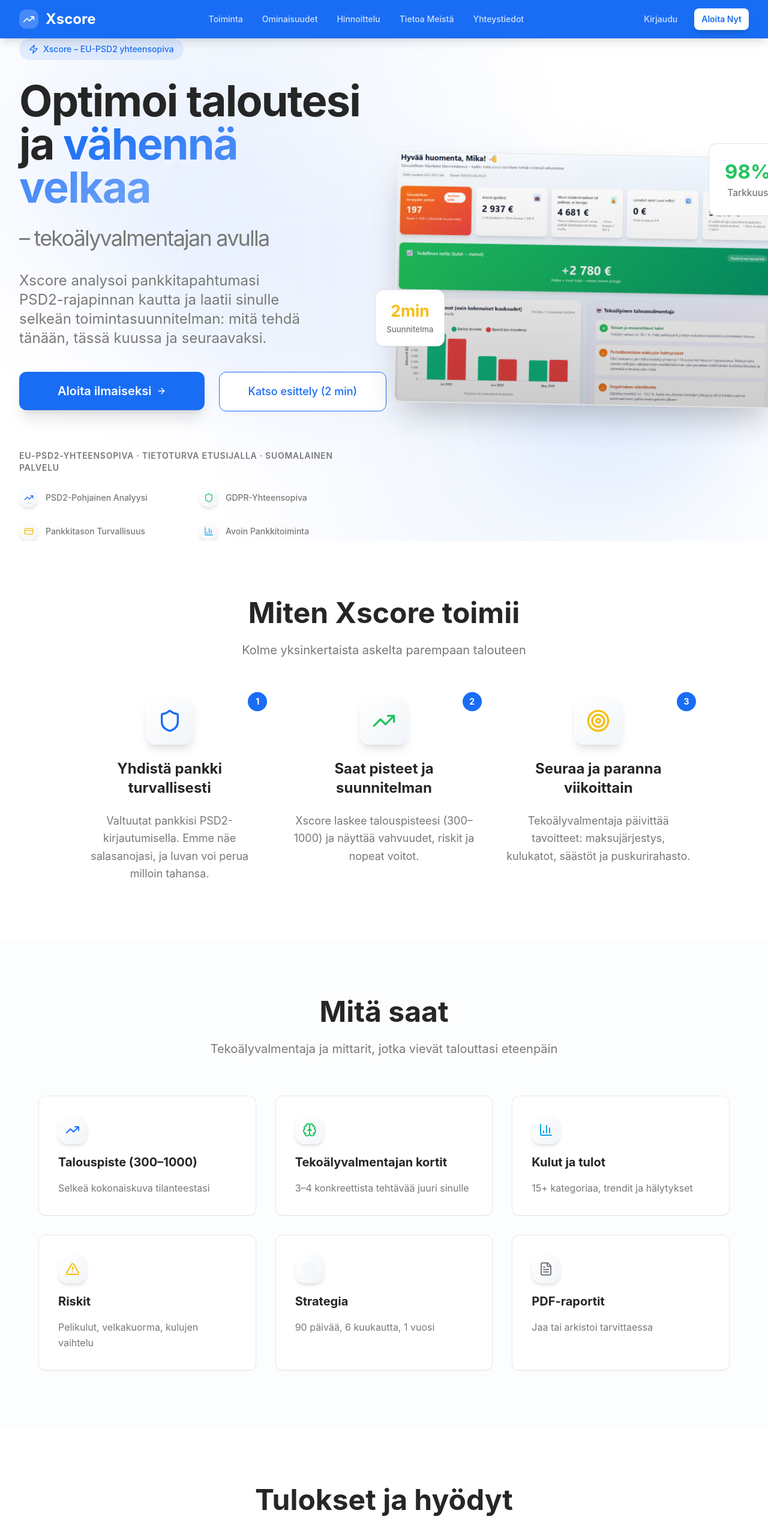
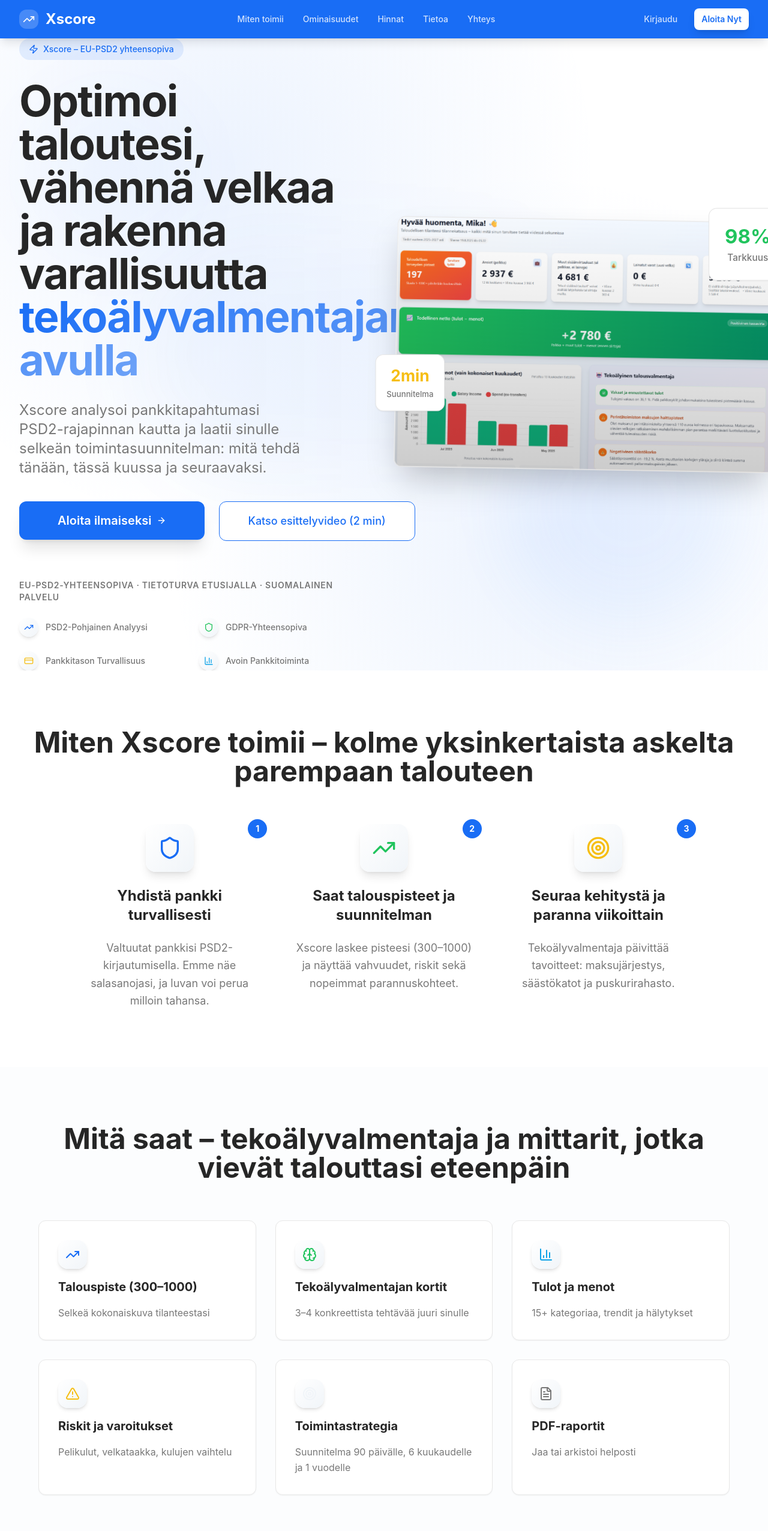
Before and after one commit to porv888/nordfi-score-finland, a React (Vite) app: page / in a window 1280 px wide. Shown: the top 2553 px of the page at 60% size. Built offline with nearby package versions, Linux system fonts and the light colour scheme.

Commit message:
Update content with Finnish copy

```diff
--- a/src/components/CtaBarSection.tsx
+++ b/src/components/CtaBarSection.tsx
@@ -11,7 +11,7 @@ const CtaBarSection = () => {
           </h2>
 
           <p className="text-xl lg:text-2xl text-muted-foreground max-w-3xl mx-auto">
-            Kytke pankki turvallisesti ja saat ensimmäiset AI-tehtävät 2 minuutissa.
+            Liity yli 1 000 käyttäjän joukkoon ja aloita tänään!
           </p>
 
           <Button variant="hero" size="lg" className="text-xl px-16 py-8 group">
--- a/src/components/Header.tsx
+++ b/src/components/Header.tsx
@@ -6,11 +6,11 @@ const Header = () => {
   const [isMenuOpen, setIsMenuOpen] = useState(false);
 
   const navigation = [
-    { name: "Toiminta", href: "#how-it-works" },
-    { name: "Ominaisuudet", href: "#features" },
-    { name: "Hinnoittelu", href: "#pricing" },
-    { name: "Tietoa Meistä", href: "#about" },
-    { name: "Yhteystiedot", href: "#contact" },
+    { name: "Miten toimii", href: "#how-it-works" },
+    { name: "Ominaisuudet", href: "#what-you-get" },
+    { name: "Hinnat", href: "#pricing" },
+    { name: "Tietoa", href: "#privacy" },
+    { name: "Yhteys", href: "#contact" },
   ];
 
   return (
--- a/src/components/HeroSection.tsx
+++ b/src/components/HeroSection.tsx
@@ -32,13 +32,9 @@ const HeroSection = () => {
               </div>
 
               <h1 className="text-5xl lg:text-7xl font-bold text-foreground leading-[1.1] tracking-tight">
-                Optimoi taloutesi ja{" "}
+                Optimoi taloutesi, vähennä velkaa ja rakenna varallisuutta{" "}
                 <span className="gradient-text">
-                  vähennä velkaa
-                </span>
-                <br />
-                <span className="text-3xl lg:text-4xl font-normal text-muted-foreground">
-                  – tekoälyvalmentajan avulla
+                  tekoälyvalmentajan avulla
                 </span>
               </h1>
 
@@ -54,7 +50,7 @@ const HeroSection = () => {
                 <ArrowRight className="w-6 h-6 group-hover:translate-x-1 transition-transform" />
               </Button>
               <Button variant="outline" size="lg" className="px-12 py-8 text-lg border-primary text-primary hover:bg-primary hover:text-white">
-                Katso esittely (2 min)
+                Katso esittelyvideo (2 min)
               </Button>
             </div>
 
--- a/src/components/HowItWorksSection.tsx
+++ b/src/components/HowItWorksSection.tsx
@@ -11,15 +11,15 @@ const HowItWorksSection = () => {
     },
     {
       number: "2",
-      title: "Saat pisteet ja suunnitelman",
-      description: "Xscore laskee talouspisteesi (300–1000) ja näyttää vahvuudet, riskit ja nopeat voitot.",
+      title: "Saat talouspisteet ja suunnitelman",
+      description: "Xscore laskee pisteesi (300–1000) ja näyttää vahvuudet, riskit sekä nopeimmat parannuskohteet.",
       icon: TrendingUp,
       color: "text-success"
     },
     {
       number: "3",
-      title: "Seuraa ja paranna viikoittain",
-      description: "Tekoälyvalmentaja päivittää tavoitteet: maksujärjestys, kulukatot, säästöt ja puskurirahasto.",
+      title: "Seuraa kehitystä ja paranna viikoittain",
+      description: "Tekoälyvalmentaja päivittää tavoitteet: maksujärjestys, säästökatot ja puskurirahasto.",
       icon: Target,
       color: "text-warning"
     }
@@ -30,11 +30,8 @@ const HowItWorksSection = () => {
       <div className="container mx-auto px-4 sm:px-6 lg:px-8">
         <div className="text-center mb-16">
           <h2 className="text-4xl lg:text-5xl font-bold text-foreground mb-6">
-            Miten Xscore toimii
+            Miten Xscore toimii – kolme yksinkertaista askelta parempaan talouteen
           </h2>
-          <p className="text-xl text-muted-foreground max-w-2xl mx-auto">
-            Kolme yksinkertaista askelta parempaan talouteen
-          </p>
         </div>
 
         <div className="grid md:grid-cols-3 gap-12 max-w-5xl mx-auto">
--- a/src/components/PricingSimpleSection.tsx
+++ b/src/components/PricingSimpleSection.tsx
@@ -11,7 +11,7 @@ const PricingSimpleSection = () => {
       features: [
         "Talouspiste",
         "Perusnäkymä",
-        "Viikkopäivitys"
+        "Viikkoraportit"
       ],
       cta: "Aloita ilmaiseksi",
       variant: "outline" as const,
@@ -38,11 +38,8 @@ const PricingSimpleSection = () => {
       <div className="container mx-auto px-4 sm:px-6 lg:px-8">
         <div className="text-center mb-16">
           <h2 className="text-4xl lg:text-5xl font-bold text-foreground mb-6">
-            Hinnat
+            Hinnat – yksinkertainen hinnoittelu ilman yllätyksiä
           </h2>
-          <p className="text-xl text-muted-foreground max-w-2xl mx-auto">
-            Yksinkertainen hinnoittelu ilman yllätyksiä
-          </p>
         </div>
 
         <div className="grid md:grid-cols-2 gap-8 max-w-4xl mx-auto">
@@ -97,7 +94,7 @@ const PricingSimpleSection = () => {
 
         <div className="text-center mt-8">
           <p className="text-muted-foreground">
-            <strong className="text-foreground">Ei korttia alussa.</strong> Pro-tilaus ilman sitoutumista.
+            <strong className="text-foreground">Ei korttia alussa</strong> – kokeile Pro ilman sitoutumista.
           </p>
         </div>
       </div>
--- a/src/components/PrivacyPsd2Section.tsx
+++ b/src/components/PrivacyPsd2Section.tsx
@@ -6,13 +6,13 @@ const PrivacyPsd2Section = () => {
   const securityFeatures = [
     {
       icon: Lock,
-      title: "Salaus levossa ja siirrossa",
+      title: "Salaus tallennuksessa ja siirrossa",
       description: "Kaikki tiedot suojataan pankkitason salauksella"
     },
     {
       icon: Eye,
       title: "Minimitietojen periaate",
-      description: "Käsittelemme vain tarpeelliset tiedot"
+      description: "Käsittelemme vain välttämättömät tiedot"
     },
     {
       icon: Shield,
@@ -22,7 +22,7 @@ const PrivacyPsd2Section = () => {
     {
       icon: FileCheck,
       title: "Oikeuksien hallinta",
-      description: "Voit hallita ja poistaa tietosi milloin vain"
+      description: "Voit hallita ja poistaa tietosi milloin tahansa"
     }
   ];
 
@@ -31,11 +31,8 @@ const PrivacyPsd2Section = () => {
       <div className="container mx-auto px-4 sm:px-6 lg:px-8">
         <div className="text-center mb-16">
           <h2 className="text-4xl lg:text-5xl font-bold text-foreground mb-6">
-            Tietosuoja ja PSD2
+            Tietosuoja ja PSD2 – tietoturva ja yksityisyys ensin
           </h2>
-          <p className="text-xl text-muted-foreground max-w-2xl mx-auto">
-            Tietoturva ja yksityisyys ensin
-          </p>
         </div>
 
         <div className="max-w-4xl mx-auto space-y-12">
@@ -45,7 +42,7 @@ const PrivacyPsd2Section = () => {
                 <p className="text-lg leading-relaxed mb-6">
                   Käytämme <strong className="text-foreground">EU-PSD2-rajapintoja</strong> pankkiyhteyteen.
                   Pankkitunnuksia ei jaeta palvelulle. Voit poistaa luvan milloin tahansa.
-                  Tiedot käsitellään EU-alueella ja <strong className="text-foreground">GDPR:n mukaisesti</strong>.
+                  Tietosi käsitellään EU-alueella ja <strong className="text-foreground">GDPR:n mukaisesti</strong>.
                 </p>
               </div>
             </CardContent>
--- a/src/components/ResultsBenefitsSection.tsx
+++ b/src/components/ResultsBenefitsSection.tsx
@@ -5,26 +5,26 @@ const ResultsBenefitsSection = () => {
   const benefits = [
     {
       icon: TrendingDown,
-      title: "Velan vähennys suunnitelmallisesti",
+      title: "Velkojen vähentäminen suunnitelmallisesti",
       description: "Priorisoi maksut tekoälyn ehdottamassa järjestyksessä",
       color: "text-success"
     },
     {
       icon: PiggyBank,
       title: "Parempi puskurirahasto",
-      description: "Tavoite ja automaattinen seuranta",
+      description: "Seuraa tavoitettasi ja säästä automaattisesti",
       color: "text-primary"
     },
     {
       icon: Shield,
       title: "Vähemmän yllätyksiä",
-      description: "Hälytys, kun kulut nousevat yli rajan",
+      description: "Saat hälytyksen, kun kulut ylittävät rajan",
       color: "text-warning"
     },
     {
       icon: BarChart,
       title: "Selkeä eteneminen",
-      description: "Viikkopalautteet ja trendit",
+      description: "Viikkopalautteet ja trendit näyttävät edistymisesi",
       color: "text-info"
     }
   ];
@@ -34,11 +34,8 @@ const ResultsBenefitsSection = () => {
       <div className="container mx-auto px-4 sm:px-6 lg:px-8">
         <div className="text-center mb-16">
           <h2 className="text-4xl lg:text-5xl font-bold text-foreground mb-6">
-            Tulokset ja hyödyt
+            Tulokset ja hyödyt – konkreettiset parannukset taloudessasi
           </h2>
-          <p className="text-xl text-muted-foreground max-w-2xl mx-auto mb-8">
-            Konkreettiset parannukset taloudessa
-          </p>
         </div>
 
         <div className="grid md:grid-cols-2 gap-8 max-w-4xl mx-auto mb-12">
--- a/src/components/TargetAudienceSection.tsx
+++ b/src/components/TargetAudienceSection.tsx
@@ -5,20 +5,20 @@ const TargetAudienceSection = () => {
   const audiences = [
     {
       icon: GraduationCap,
-      title: "Opiskelijat / ensiasunnon säästäjät",
-      description: "Kulukatot ja puskurin rakentaminen",
+      title: "Opiskelijat ja ensiasunnon säästäjät",
+      description: "Luo kulukatot ja rakenna puskurirahasto",
       color: "text-primary"
     },
     {
       icon: Users,
       title: "Perhe",
-      description: "Kuukausibudjetti ja toistuvien kulujen optimointi",
+      description: "Hallitse kuukausibudjettia ja optimoi toistuvat kulut",
       color: "text-success"
     },
     {
       icon: Briefcase,
       title: "Yrittäjät ja freelancerit",
-      description: "Tulojen vaihtelun hallinta ja laskutusrytmi",
+      description: "Tasapainota tulojen vaihtelut ja laskutusrytmi",
       color: "text-warning"
     }
   ];
@@ -28,11 +28,8 @@ const TargetAudienceSection = () => {
       <div className="container mx-auto px-4 sm:px-6 lg:px-8">
         <div className="text-center mb-16">
           <h2 className="text-4xl lg:text-5xl font-bold text-foreground mb-6">
-            Kenelle
+            Kenelle Xscore sopii
           </h2>
-          <p className="text-xl text-muted-foreground max-w-2xl mx-auto">
-            Xscore sopii kaikille, jotka haluavat parantaa talouttaan
-          </p>
         </div>
 
         <div className="grid md:grid-cols-3 gap-8 max-w-5xl mx-auto">
--- a/src/components/WhatYouGetSection.tsx
+++ b/src/components/WhatYouGetSection.tsx
@@ -17,26 +17,26 @@ const WhatYouGetSection = () => {
     },
     {
       icon: BarChart3,
-      title: "Kulut ja tulot",
+      title: "Tulot ja menot",
       description: "15+ kategoriaa, trendit ja hälytykset",
       color: "text-info"
     },
     {
       icon: AlertTriangle,
-      title: "Riskit",
-      description: "Pelikulut, velkakuorma, kulujen vaihtelu",
+      title: "Riskit ja varoitukset",
+      description: "Pelikulut, velkataakka, kulujen vaihtelu",
       color: "text-warning"
     },
     {
       icon: Target,
-      title: "Strategia",
-      description: "90 päivää, 6 kuukautta, 1 vuosi",
+      title: "Toimintastrategia",
+      description: "Suunnitelma 90 päivälle, 6 kuukaudelle ja 1 vuodelle",
       color: "text-secondary"
     },
     {
       icon: FileText,
       title: "PDF-raportit",
-      description: "Jaa tai arkistoi tarvittaessa",
+      description: "Jaa tai arkistoi helposti",
       color: "text-muted-foreground"
     }
   ];
@@ -46,11 +46,8 @@ const WhatYouGetSection = () => {
       <div className="container mx-auto px-4 sm:px-6 lg:px-8">
         <div className="text-center mb-16">
           <h2 className="text-4xl lg:text-5xl font-bold text-foreground mb-6">
-            Mitä saat
+            Mitä saat – tekoälyvalmentaja ja mittarit, jotka vievät talouttasi eteenpäin
           </h2>
-          <p className="text-xl text-muted-foreground max-w-2xl mx-auto">
-            Tekoälyvalmentaja ja mittarit, jotka vievät talouttasi eteenpäin
-          </p>
         </div>
 
         <div className="grid md:grid-cols-2 lg:grid-cols-3 gap-8 max-w-6xl mx-auto">
```
Also changed, not shown: src/components/TestimonialsSection.tsx (+6 -7 lines).
